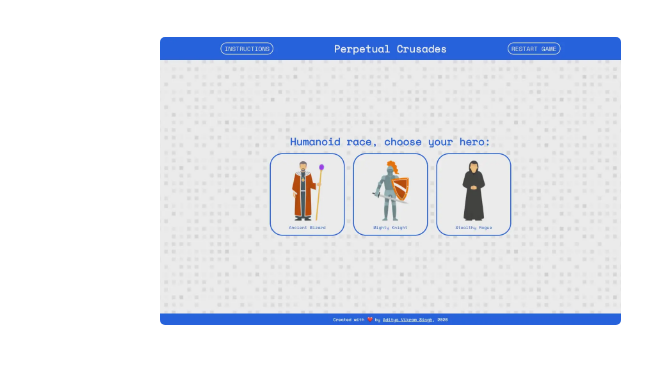
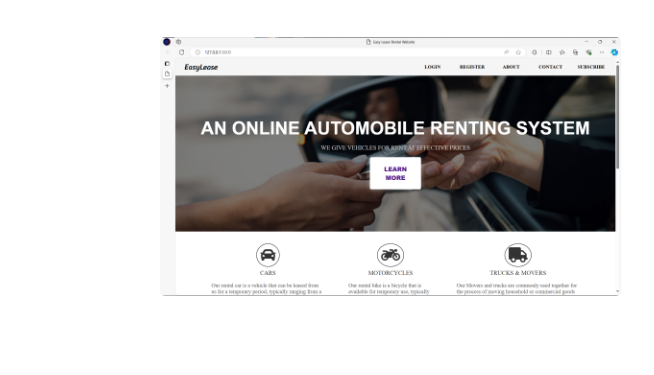
Before and after one commit to koushik2603/Portfolio, a plain HTML site: page portfolio/index.html in a window 1280 px wide. Shown: the part 2217-2592 px from the top of the page, 0-654 px from the left. Drawn offline with nearby package versions, Linux system fonts and the light colour scheme.

Commit message:
Done some changes

```diff
--- a/portfolio/index.html
+++ b/portfolio/index.html
@@ -188,7 +188,7 @@ management.
       <div class="user-projects">
         <div class="images-left">
           <picture>
-            <source type="image/webp" srcset="./assets/img/webp/Perpetual-Crusades.webp" alt="Perpetual Crusades" />
+            <source type="image/webp" srcset="./assets/img/jpg/Rental System.png" alt="Perpetual Crusades" />
             <img alt="Perpetual Crusades" src="./assets/img/jpg/Rental System.png" />
           </picture>
         </div>
```
